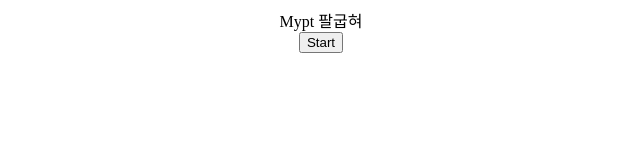
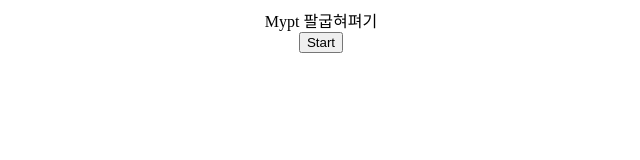
Before and after one commit to kimsm4524/mypt, a plain HTML site: page index.html in a window 1280 px wide. Shown: the full height of the page, 319-959 px from the left. Drawn offline with Linux system fonts and the light colour scheme.

Commit message:
Update index.html

```diff
--- a/index.html
+++ b/index.html
@@ -5,7 +5,7 @@
 	</head>
 	<body>
 		<center>
-			<div>Mypt 팔굽혀 </div>
+			<div>Mypt 팔굽혀펴기 </div>
 			<button type="button" onclick="init()">Start</button>
 			<div><canvas id="canvas"></canvas></div>
 			<div id="label-container"></div>
```
